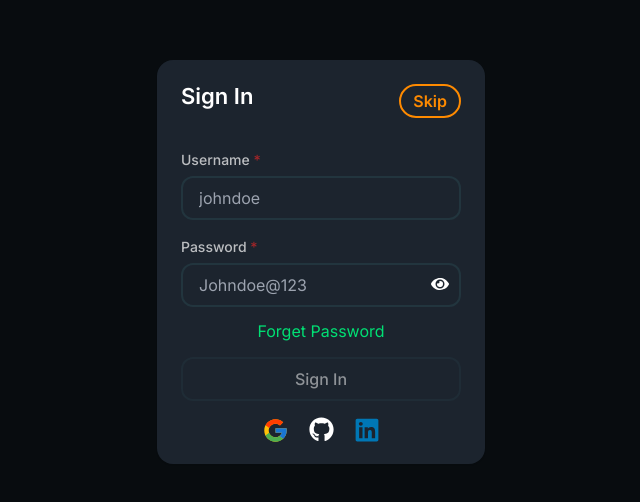
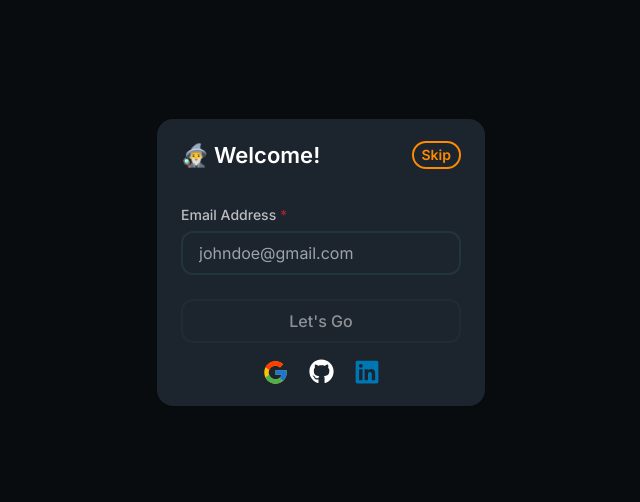
Before and after one commit to chuchrahimanshu/cooders.web.authentication, a React (Vite) app: page / in a window 1280 px wide. Before the commit this address led to /sign-in. Shown: the part 138-640 px from the top of the page, without its empty margins (319-959 px from the left). Built offline with nearby package versions, Linux system fonts and the light colour scheme.

Commit message:
Create an Authenticate Page

```diff
--- /dev/null
+++ b/src/components/AuthenticateInputs.tsx
@@ -0,0 +1,24 @@
+import React from "react";
+import InputContainer from "./InputContainer";
+import { AuthenticateInputsProps } from "../types/components/props.types";
+
+const AuthenticateInputs: React.FC<AuthenticateInputsProps> = ({
+  formData,
+  handleInputChange,
+}) => {
+  return (
+    <InputContainer
+      form="authenticate"
+      id="authenticate-email"
+      name="email"
+      onChange={handleInputChange}
+      placeholder="johndoe@gmail.com"
+      required={true}
+      title="Email Address"
+      type="email"
+      value={formData.email}
+    />
+  );
+};
+
+export default AuthenticateInputs;
--- a/src/components/Form.tsx
+++ b/src/components/Form.tsx
@@ -16,10 +16,8 @@ const Form: React.FC<FormProps> = ({
       id={id}
       onSubmit={handleFormSubmit}>
       {showSkip && handleSkipClicked ? (
-        <section className="flex items-center justify-between mb-3">
-          <h1 className="text-[22px] text-white font-semibold mb-2">
-            {heading}
-          </h1>
+        <section className="flex items-center justify-between mb-4">
+          <h1 className="text-[22px] text-white font-semibold">{heading}</h1>
           <Skip handleSkipClicked={handleSkipClicked} />
         </section>
       ) : (
--- a/src/components/Skip.tsx
+++ b/src/components/Skip.tsx
@@ -4,7 +4,7 @@ import { SkipProps } from "../types/components/props.types";
 const Skip: React.FC<SkipProps> = ({ handleSkipClicked }) => {
   return (
     <button
-      className="bg-transparent border-[2px] border-PRIMARY_BUTTON text-PRIMARY_BUTTON hover:bg-PRIMARY_BUTTON hover:text-white py-[3px] px-[12px] rounded-full font-semibold text-base"
+      className="bg-transparent border-[2px] border-PRIMARY_BUTTON text-PRIMARY_BUTTON hover:bg-PRIMARY_BUTTON hover:text-white py-[2px] px-[8px] rounded-full font-semibold text-sm"
       onClick={handleSkipClicked}>
       Skip
     </button>
--- a/src/layouts/auth.layout.tsx
+++ b/src/layouts/auth.layout.tsx
@@ -1,15 +1,7 @@
-import React, { useEffect } from "react";
-import { Outlet, useNavigate } from "react-router-dom";
+import React from "react";
+import { Outlet } from "react-router-dom";
 
 const Authentication: React.FC = () => {
-  const navigate = useNavigate();
-
-  useEffect(() => {
-    if (location.pathname === "/") {
-      navigate("/sign-in");
-    }
-  }, [navigate]);
-
   return (
     <section className="h-screen w-screen bg-PRIMARY_BACKGROUND flex justify-center items-center">
       <Outlet />
--- /dev/null
+++ b/src/pages/Authenticate.tsx
@@ -0,0 +1,65 @@
+import React, { useEffect, useState } from "react";
+import Form from "../components/Form";
+import { AuthenticateState } from "../types/pages/state.types";
+import {
+  FormChangeInterface,
+  FormSubmitInterface,
+} from "../types/global/event.types";
+import { validateEmailAddress } from "../utils/validation.util";
+import toast from "react-hot-toast";
+import Button from "../components/Button";
+import Social from "../components/Social";
+import AuthenticateInputs from "../components/AuthenticateInputs";
+
+const Authenticate: React.FC = () => {
+  const initialState: AuthenticateState = {
+    email: "",
+  };
+
+  const [formData, setFormData] = useState(initialState);
+  const [formDisabled, setFormDisabled] = useState(true);
+
+  useEffect(() => {
+    if (formData.email?.trim()) {
+      setFormDisabled(false);
+    } else {
+      setFormDisabled(true);
+    }
+  }, [formData]);
+
+  const handleFormSubmit = (event: FormSubmitInterface) => {
+    event.preventDefault();
+
+    const { email } = formData;
+
+    if (!validateEmailAddress(email)) {
+      return toast.error("Please provide a valid Email Address");
+    }
+  };
+
+  const handleInputChange = (event: FormChangeInterface) => {
+    setFormData((prevState) => ({
+      ...prevState,
+      [event.target.name]: event.target.value,
+    }));
+  };
+
+  const handleSkipClicked = () => {};
+  return (
+    <Form
+      handleFormSubmit={handleFormSubmit}
+      heading="🧙‍♂️ Welcome!"
+      id="authenticate"
+      showSkip={true}
+      handleSkipClicked={handleSkipClicked}>
+      <AuthenticateInputs
+        formData={formData}
+        handleInputChange={handleInputChange}
+      />
+      <Button disabled={formDisabled} title="Let's Go" type="submit" />
+      <Social />
+    </Form>
+  );
+};
+
+export default Authenticate;
--- a/src/routes.tsx
+++ b/src/routes.tsx
@@ -4,12 +4,14 @@ import { BrowserRouter, Routes, Route } from "react-router-dom";
 import SignUp from "./pages/SignUp";
 import SignIn from "./pages/SignIn";
 import ChangePassword from "./pages/ChangePassword";
+import Authenticate from "./pages/Authenticate";
 
 const Router: React.FC = () => {
   return (
     <BrowserRouter>
       <Routes>
         <Route path="/" element={<Authentication />}>
+          <Route path="" element={<Authenticate />} />
           <Route path="sign-up" element={<SignUp />} />
           <Route path="sign-in" element={<SignIn />} />
           <Route path="change-password" element={<ChangePassword />} />
--- a/src/types/components/props.types.ts
+++ b/src/types/components/props.types.ts
@@ -1,5 +1,6 @@
 import { ChangeEventHandler, FormEventHandler, ReactNode } from "react";
 import {
+  AuthenticateState,
   ChangePasswordState,
   SignInState,
   SignUpState,
@@ -84,3 +85,8 @@ export interface ChangePasswordInputsProps {
   handleInputChange: (event: FormChangeInterface) => void;
   formData: ChangePasswordState;
 }
+
+export interface AuthenticateInputsProps {
+  handleInputChange: (event: FormChangeInterface) => void;
+  formData: AuthenticateState;
+}
--- a/src/types/pages/state.types.ts
+++ b/src/types/pages/state.types.ts
@@ -17,3 +17,7 @@ export interface ChangePasswordState {
   password: string;
   confirmPassword: string;
 }
+
+export interface AuthenticateState {
+  email: string;
+}
```
